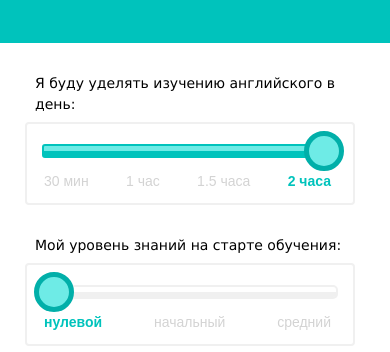
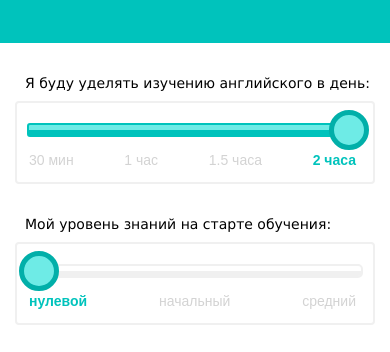
Before and after one commit to dpmango/eng-calc, a website: page src/index.html in a window 390 px wide. Shown: the part 452-804 px from the top of the page. Drawn offline with nearby package versions, Linux system fonts and the light colour scheme.

Commit message:
slider fix

```diff
--- a/src/js/main.js
+++ b/src/js/main.js
@@ -39,6 +39,11 @@ $(document).ready(function(){
 		max: 3,
 		value: 1,
 		animate: 'slow',
+    slide: function (ev, ui) {
+      $( "#sliderEnd" ).slider({
+        value: ui.value
+      });
+    },
 		change: function( event, ui ) {
 			$("#sliderStart-value").val(ui.value);
 			$(this).find('.calc__sliders__item__slider__tip').removeClass('active');
--- a/src/sass/modules/calc.sass
+++ b/src/sass/modules/calc.sass
@@ -106,6 +106,9 @@ body
 
 .calc__sliders
   padding: 30px 20px 30px 10px
+  @include mq($until: mobile)
+    padding-right: 0px
+    padding-left: 0px
 
 .calc__sliders__item
   margin-bottom: 30px
@@ -123,6 +126,9 @@ body
   border-radius: 4px
   border: 2px solid #f0f0f0
   padding: 20px 15px 20px 15px
+  @include mq($until: mobile)
+    padding-left: 10px
+    padding-right: 10px
   margin-top: 7px
 
 #sliderTime .ui-slider-handle
```
Also changed, not shown: src/css/style.css, 1 other file.
